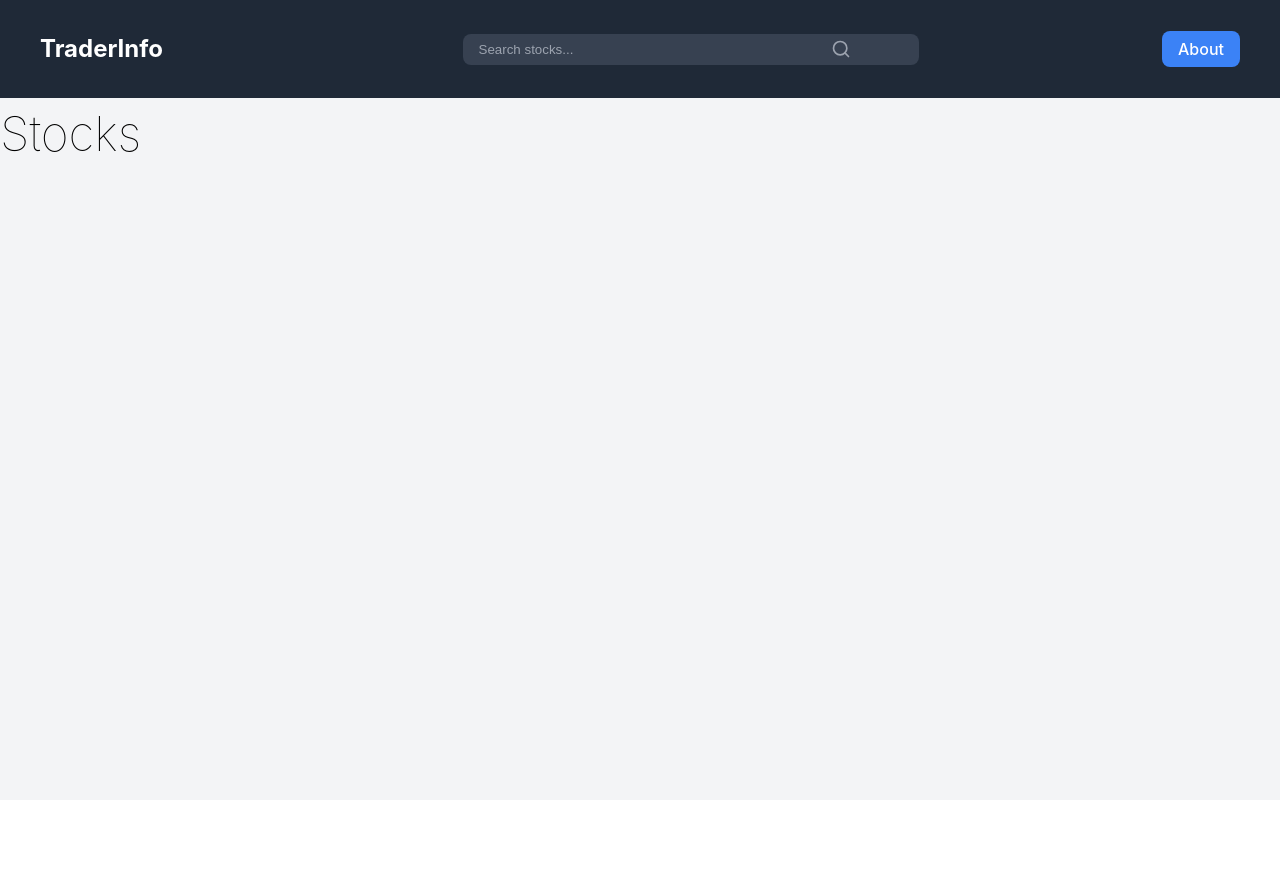
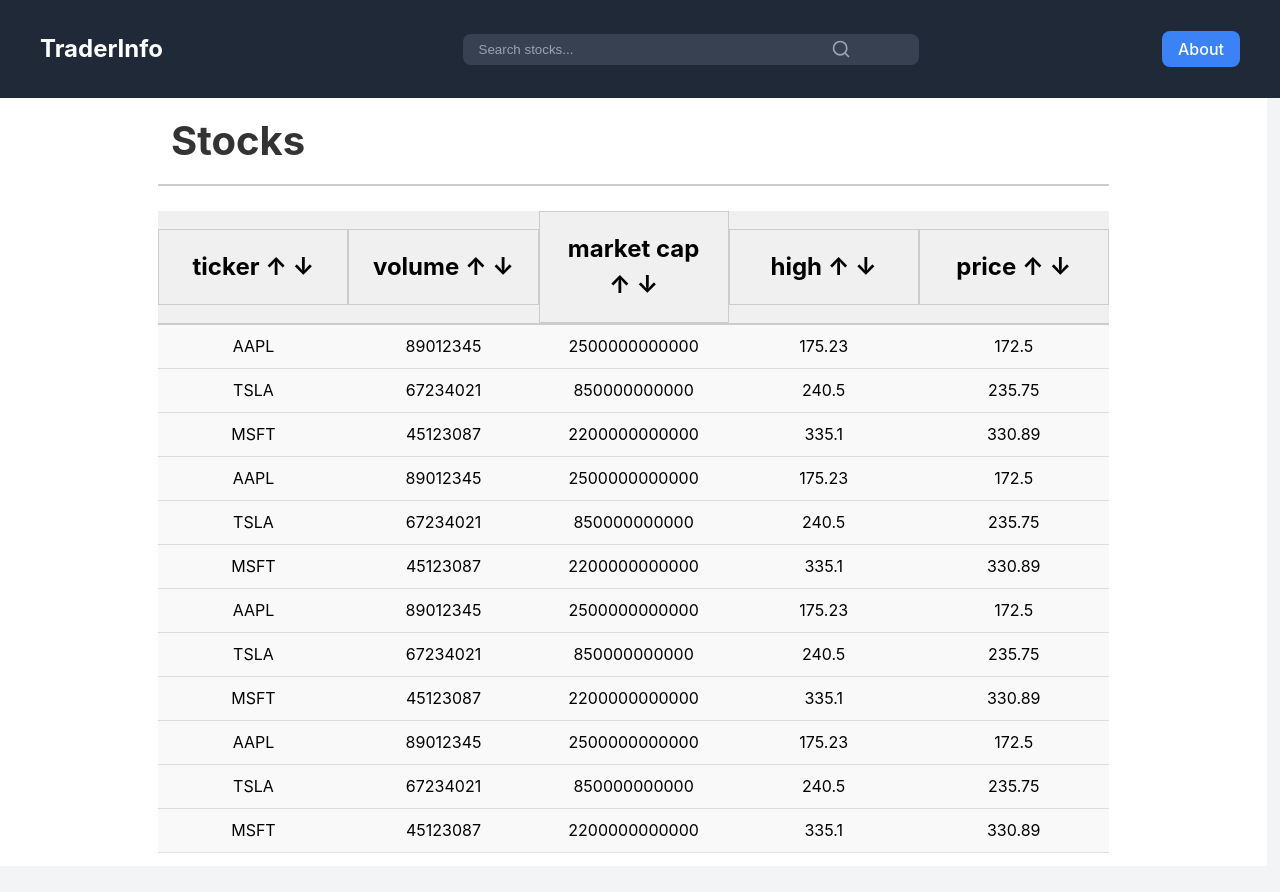
Before and after one commit to Ryan-slither/TraderInfo, a React (Vite) app in the folder frontend/: page / in a window 1280 px wide. Shown: the top 892 px of the page. Before the commit the page ends 800 px from the top, so only its background shows below. Built offline with nearby package versions, Linux system fonts and the light colour scheme.

Commit message:
Created Table

```diff
--- a/frontend/src/components/StockTable.css
+++ b/frontend/src/components/StockTable.css
@@ -1,8 +1,50 @@
 .table-container {
   color: black;
+  display: flex;
+  align-items: center;
+  flex-direction: column;
+  justify-content: center;
+  width: 99%;
+  background-color: #ffffff;
+  overflow: hidden;
 }
 
 .table-title {
-  font-size: 3rem;
-  font-weight: lighter;
+  font-size: 2.5rem;
+  font-weight: bold;
+  text-align: left;
+  padding: 1%;
+  width: 75%;
+  color: #333;
+  border-bottom: 2px solid #ccc;
+  margin-bottom: 1%;
+  box-sizing: border-box;
 }
+
+.table-rows {
+  width: 75%;
+  display: flex;
+  flex-direction: column;
+  align-items: center;
+  justify-content: center;
+  padding: 1%;
+}
+
+.table-headers {
+  display: flex;
+  flex-direction: row;
+  align-items: center;
+  justify-content: center;
+  width: 100%;
+  background-color: #f0f0f0;
+  border-bottom: 2px solid #ccc;
+}
+
+.header {
+  width: 20%;
+  text-align: center;
+  padding: 2%;
+  font-weight: bold;
+  font-size: 1.5rem;
+  border: 1px solid #ccc;
+}
--- a/frontend/src/components/StockTable.tsx
+++ b/frontend/src/components/StockTable.tsx
@@ -1,12 +1,99 @@
 import { useEffect, useState } from "react";
 import "./StockTable.css";
+import { TableRow } from "./TableRow";
+
+interface StockTableTypes {
+  ticker: string;
+  volume: number;
+  marketcap: number;
+  high: number;
+  price: number;
+}
 
 export const StockTable = () => {
+  const [stocks, setStocks] = useState<StockTableTypes[]>([]);
+  const [sortMethod, setSortMethod] = useState(0);
+  const [sortCurrent, setSortCurrent] = useState("");
+
+  useEffect(() => {
+    console.log("FUTURE API CALL");
+    setStocks((prev) => [
+      ...prev,
+      {
+        ticker: "AAPL",
+        volume: 89012345,
+        marketcap: 2500000000000,
+        high: 175.23,
+        price: 172.5,
+      },
+      {
+        ticker: "TSLA",
+        volume: 67234021,
+        marketcap: 850000000000,
+        high: 240.5,
+        price: 235.75,
+      },
+      {
+        ticker: "MSFT",
+        volume: 45123087,
+        marketcap: 2200000000000,
+        high: 335.1,
+        price: 330.89,
+      },
+    ]);
+  }, [setStocks]);
+
+  const setSorted = () => {
+    console.log("sort");
+  };
+
   return (
     <>
       <div className="table-container">
         <div className="table-title">Stocks</div>
-        <div className="table-rows"></div>
+        <div className="table-rows">
+          <div className="table-headers">
+            <div className="header" onClick={setSorted}>
+              ticker ↑ ↓
+            </div>
+            <div className="header" onClick={setSorted}>
+              volume ↑ ↓
+            </div>
+            <div className="header" onClick={setSorted}>
+              market cap ↑ ↓
+            </div>
+            <div className="header" onClick={setSorted}>
+              high ↑ ↓
+            </div>
+            <div className="header" onClick={setSorted}>
+              price ↑ ↓
+            </div>
+          </div>
+          {stocks.map((stock, index) => {
+            return (
+              <TableRow
+                key={index}
+                ticker={stock.ticker}
+                volume={stock.volume}
+                marketcap={stock.marketcap}
+                high={stock.high}
+                price={stock.price}
+              />
+            );
+          })}
+          {stocks.map((stock, index) => {
+            return (
+              <TableRow
+                key={index + 3}
+                ticker={stock.ticker}
+                volume={stock.volume}
+                marketcap={stock.marketcap}
+                high={stock.high}
+                price={stock.price}
+              />
+            );
+          })}
+        </div>
       </div>
     </>
   );
--- a/frontend/src/components/TableRow.css
+++ b/frontend/src/components/TableRow.css
@@ -0,0 +1,20 @@
+.row-container {
+  display: flex;
+  flex-direction: row;
+  align-items: center;
+  justify-content: center;
+  width: 100%;
+  border-bottom: 1px solid #ddd;
+}
+
+.row-element {
+  width: 15%;
+  padding: 1% 3% 1% 3%;
+  text-align: center;
+  background-color: #f9f9f9;
+  overflow-x: hidden;
+}
+
+.row-element:hover {
+  background-color: #e6f7ff;
+}
--- a/frontend/src/components/TableRow.tsx
+++ b/frontend/src/components/TableRow.tsx
@@ -1,4 +1,4 @@
-import "./TableRow.css"
+import "./TableRow.css";
 
 interface TableRowProps {
   ticker: string;
@@ -8,8 +8,22 @@ interface TableRowProps {
   price: number;
 }
 
-export const TableRow = ({ticker, volume, marketcap, high, price}: TableRowProps) => {
+export const TableRow = ({
+  ticker,
+  volume,
+  marketcap,
+  high,
+  price,
+}: TableRowProps) => {
   return (
-        <><div className="row-container"></div></>
-    )
-}
+    <>
+      <div className="row-container">
+        <div className="row-element">{ticker}</div>
+        <div className="row-element">{volume}</div>
+        <div className="row-element">{marketcap}</div>
+        <div className="row-element">{high}</div>
+        <div className="row-element">{price}</div>
+      </div>
+    </>
+  );
+};
--- a/frontend/src/index.css
+++ b/frontend/src/index.css
@@ -28,10 +28,12 @@ a:hover {
 
 body {
   margin: 0;
+  padding: 0;
   display: flex;
   place-items: center;
   min-width: 320px;
   min-height: 100vh;
+  overflow-x: hidden;
 }
 
 h1 {
@@ -50,9 +52,11 @@ button {
   cursor: pointer;
   transition: border-color 0.25s;
 }
+
 button:hover {
   border-color: #646cff;
 }
+
 button:focus,
 button:focus-visible {
   outline: 4px auto -webkit-focus-ring-color;
```
Lines whose indentation alone changed are shown as unchanged.
